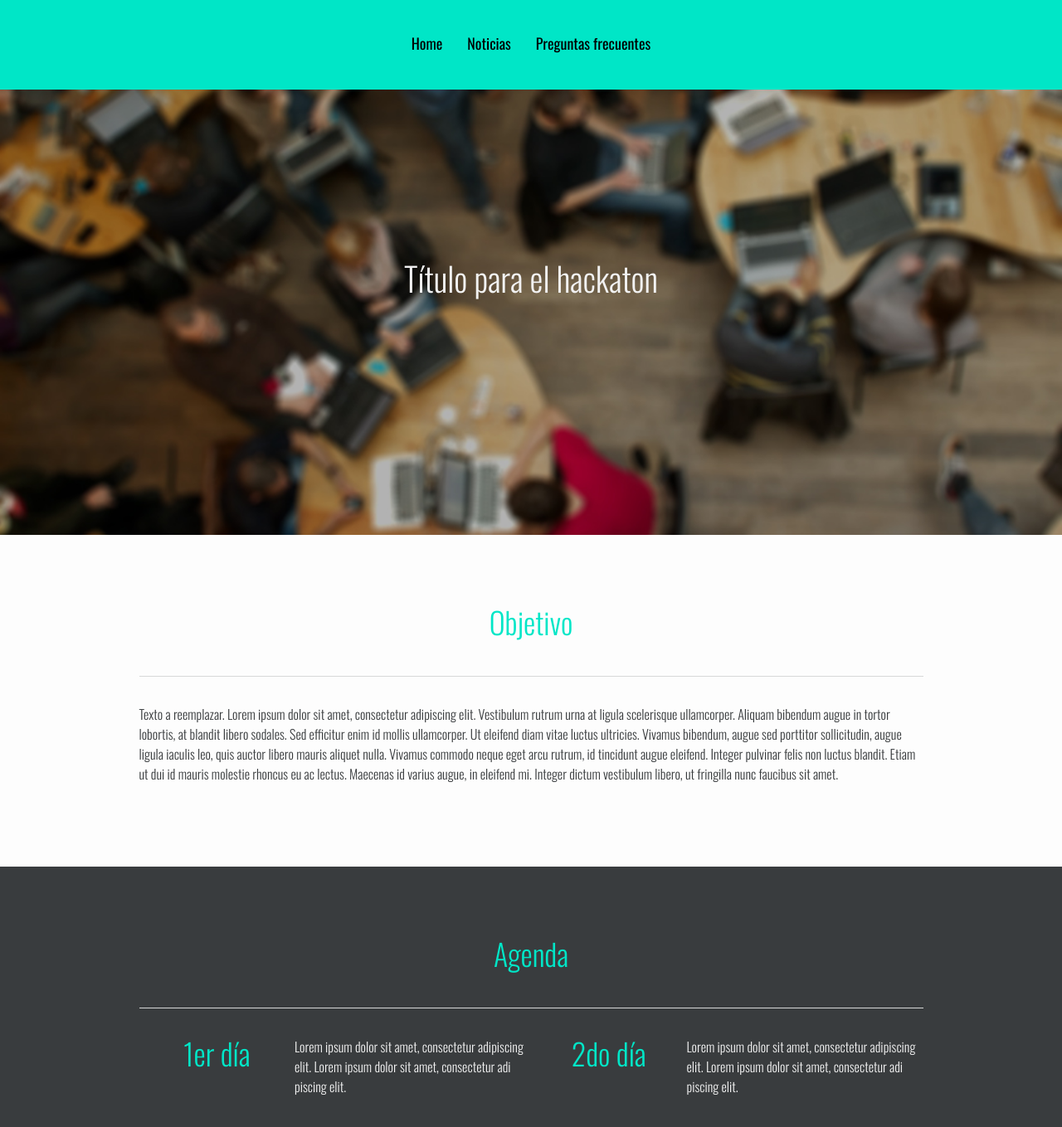
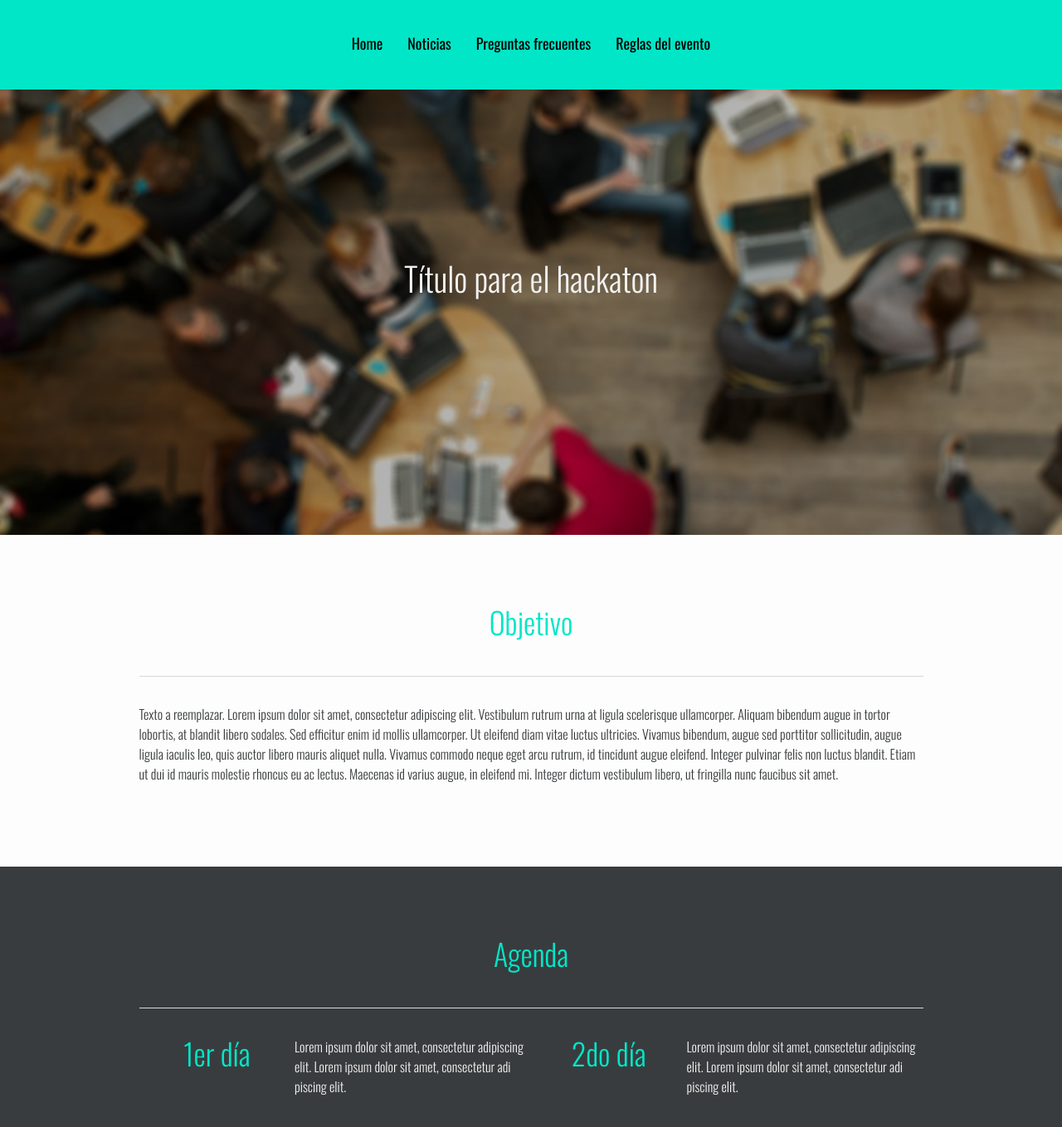
Before and after one commit to furia/dhrnndz, a Jekyll site: the page built from index.html, in a window 1280 px wide and 1400 px high. Shown: the top 1359 px of the window at 83% size. Built offline with Jekyll 4.4.1, drawn with Linux system fonts in a browser that asks for light colours; nearby versions of some CDN libraries; some of the changed text lies outside the part shown.

Commit message:
Data files and faqs documents

```diff
--- a/_includes/footer.html
+++ b/_includes/footer.html
@@ -5,10 +5,10 @@
         <div class="row">
           <div class="col-lg-4">
             <ul class="footer-list">
-              <li><a href="#about">Reglas</a></li>
               <li><a href="#about">Contacto</a></li>
+              <!-- Para el contacto te recomendamos vincular un cuestionario de google forms -->
               <li>Nombre del organizador</li>
-              <p>Pellentesque sit amet arcu quis neque faucibus luctus et nec eros.</p>
+              <p>Pellen tesque sit amet arcu quis neque faucibus luctus et nec eros. <a href="">Página organizador</a></p>
             </ul>
 
           </div>
--- a/_includes/header.html
+++ b/_includes/header.html
@@ -13,15 +13,8 @@
         <li class="active"><a href="#">Home</a></li>
         <li><a href="#about">Noticias</a></li>
         <li><a href="#faqs">Preguntas frecuentes</a></li>
+        <li><a href="#faqs">Reglas del evento</a></li>
       </ul>
     </div><!--/.nav-collapse -->
   </div>
 </nav>
-<header class="image-bg-fluid-height">
-  <div class="container">
-    <div class="row text-center">
-      <div class="col-lg-10 col-lg-offset-1">
-        <h1>{{ site.title }}</h1>
-      </div>
-    </div>
-</header>
--- a/_sass/_site.scss
+++ b/_sass/_site.scss
@@ -243,6 +243,10 @@
       font-size: 1em;
       margin-left: 0.938em;
     }
+    a {
+      color: $almost-white;
+      text-decoration: underline;
+    }
   }
 
   .footer-icons {
--- a/index.html
+++ b/index.html
@@ -1,6 +1,18 @@
 ---
 layout: default
 ---
+
+<!-- Imagen superior -->
+<header class="image-bg-fluid-height">
+  <div class="container">
+    <div class="row text-center">
+      <div class="col-lg-10 col-lg-offset-1">
+        <h1>{{ site.title }}</h1>
+      </div>
+    </div>
+</header>
+
+<!-- Objetivo del hackaton -->
 <div class="container">
   <div class="row white-block">
     <div class="col-lg-10 col-lg-offset-1">
@@ -12,22 +24,25 @@
   </div>
 </div>
 
+<!-- Agenda -->
 <div class="grey-background">
   <div class="container">
     <div class="row grey-block">
       <div class="col-lg-10 col-lg-offset-1">
-        <h2>Agenda</h2>
+        {% for agenda_hash in site.data.agenda %}
+        {% assign agenda = agenda_hash[1] %}
+        <h2>{{ agenda.name }}</h2>
         <div class="row">
           <ul>
-            {% for agenda in site.data.agenda %}
+            {% for a in agenda.agenda %}
             <li>
               <div class="col-lg-6 extra-margin">
                 <div class="row">
                   <div class="col-lg-4">
-                    <h3>{{ agenda.name }}</h3>
+                    <h3>{{ a.name }}</h3>
                   </div>
                   <div class="col-lg-8">
-                    <p>{{ agenda.description }}</p>
+                    <p>{{ a.description }}</p>
                   </div>
                 </div>
               </div>
@@ -35,11 +50,13 @@
             {% endfor %}
           </ul>
         </div>
+        {% endfor %}
       </div>
     </div>
   </div>
 </div>
 
+<!-- Mapa -->
 <div class="main-color-background">
   <div class="container">
     <div class="row main-color-block">
@@ -53,22 +70,25 @@
   </div>
 </div>
 
+<!-- Jueces -->
 <div class="container">
   <div class="row white-block-bis">
     <div class="col-lg-10 col-lg-offset-1">
-      <h2>Jueces</h2>
+      {% for judge_hash in site.data.judges %}
+      {% assign judge = judge_hash[1] %}
+      <h2>{{ judge.name }}</h2>
       <div class="row">
         <ul>
-          {% for judge in site.data.judges %}
+          {% for j in judge.judges %}
           <li>
             <div class="col-lg-6 extra-margin">
               <div class="row">
                 <div class="col-lg-4">
-                  <img class="img-circle extra-padding" src="{{ judge.image }}" />
+                  <img class="img-circle extra-padding" src="{{ j.image }}" />
                 </div>
                 <div class="col-lg-8">
-                  <h4>{{ judge.name }}</h4>
-                  <p>{{ judge.description }}</p>
+                  <h4>{{ j.judge-name }}</h4>
+                  <p>{{ j.description }}</p>
                 </div>
               </div>
             </div>
@@ -76,9 +96,40 @@
           {% endfor %}
         </ul>
       </div>
+      {% endfor %}
     </div>
   </div>
 </div>
+
+<!-- Premios -->
+<div class="main-color-background">
+  <div class="container">
+    <div class="row main-color-block-bis">
+      <div class="col-lg-10 col-lg-offset-1">
+        {% for award_hash in site.data.awards %}
+        {% assign award = award_hash[1] %}
+        <h2>{{ award.name }}</h2>
+        <div class="row">
+          <ul>
+            {% for a in award.awards %}
+            <li>
+              <div class="col-lg-2">
+                <h3>{{ a.name }}</h3>
+              </div>
+              <div class="col-lg-10 extra-margin">
+                <p>{{ a.description }}</p>
+              </div>
+            </li>
+            {% endfor %}
+          </ul>
+        </div>
+        {% endfor %}
+      </div>
+    </div>
+  </div>
+</div>
+
+<!-- En la etapa posterior, las secciones de Resultados y Ganadores, reemplazan a la sección de premios
 
 <div class="grey-background">
   <div class="container">
@@ -95,31 +146,6 @@
 
 <div class="main-color-background">
   <div class="container">
-    <div class="row main-color-block-bis">
-      <div class="col-lg-10 col-lg-offset-1">
-        <h2>Premios</h2>
-        <div class="row">
-          <ul>
-            {% for awards in site.data.awards %}
-            <li>
-              <div class="col-lg-2">
-                <h3>{{ awards.name }}</h3>
-              </div>
-              <div class="col-lg-10 extra-margin">
-                <p>{{ awards.description }}</p>
-              </div>
-            </li>
-            {% endfor %}
-          </ul>
-        </div>
-      </div>
-    </div>
-  </div>
-</div>
-
-<!-- Esta sección debe ser reemplazada en la etapa Posterior
-<div class="main-color-background">
-  <div class="container">
     <div class="row main-color-block">
       <div class="col-lg-10 col-lg-offset-1">
         <h2>Ganadores</h2>
```
Also changed, not shown: _data/agenda.yml (deleted, +0 -11 lines), _data/agenda/agenda.yml (added, +13 -0 lines), _data/awards.yml (deleted, +0 -17 lines), _data/awards/awards.yml (added, +19 -0 lines), _data/faqs/faqs.yml (added, +10 -0 lines), _data/judges.yml (deleted, +0 -23 lines), _data/judges/judges.yml (added, +25 -0 lines), faqs/index.html (added, +29 -0 lines).
